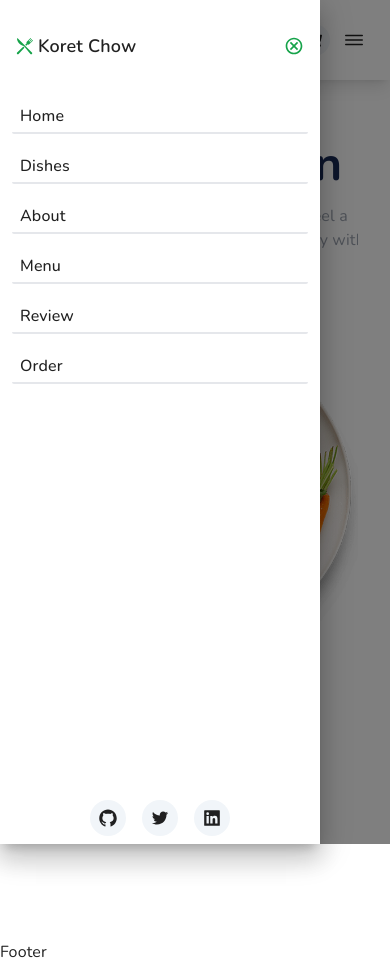
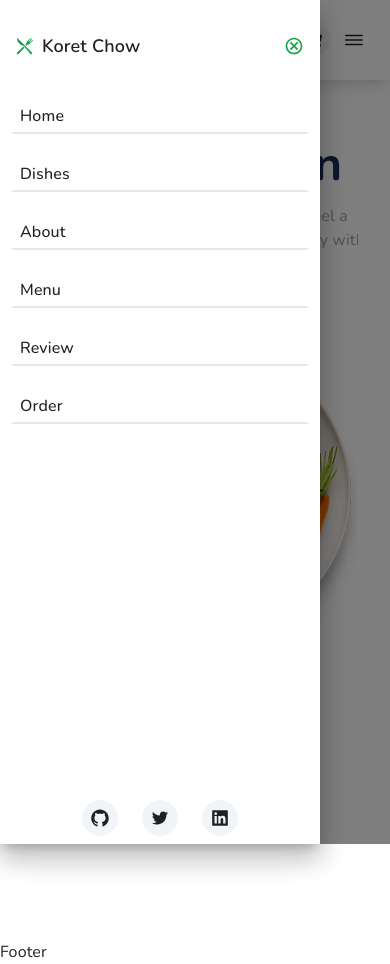
Before and after one commit to gidi-babz/koret-chow, a Next.js app: page / in a window 390 px wide. Both pictures are taken after a click on the button "Drawer". Built offline with nearby package versions, Linux system fonts and the light colour scheme.

Commit message:
fixed spacings

```diff
--- a/components/Navbar.js
+++ b/components/Navbar.js
@@ -49,7 +49,7 @@ const Navbar = () => {
 						))}
 					</ul>
 
-					<div className="flex items-center justify-center gap-4 ml-auto sm:ml-80 md:ml-auto lg:gap-5 lg:ml-0 mr-2 self-center">
+					<div className="flex items-center justify-center gap-6 ml-auto sm:ml-80 md:ml-auto lg:gap-5 lg:ml-0 mr-2 self-center">
 						<Tooltip title="Search">
 							<div className="bg-slate-100 rounded-full p-2 hover:drop-shadow cursor-pointer outline-none">
 								<ImSearch />
--- a/components/drawer.js
+++ b/components/drawer.js
@@ -39,7 +39,7 @@ const Sidebar = () => {
 			>
 				<Box p={2} mt={2} width="320px" textAlign="start" role="presentation">
 					<div className="flex justify-between items-center">
-						<div className="flex justify-center items-center gap-1">
+						<div className="flex justify-center items-center gap-2 lg:gap-1">
 							<GiKnifeFork className="text-lg text-green-600" />
 							<h2 className="font-semibold text-lg">Koret Chow</h2>
 						</div>
@@ -52,7 +52,7 @@ const Sidebar = () => {
 					</div>
 				</Box>
 				<Scrollbars autoHide>
-					<div className="flex flex-col justify-content align-items gap-4 h-full mt-6 mx-3">
+					<div className="flex flex-col justify-content align-items gap-6 lg:gap-4 h-full mt-6 mx-3">
 						{headerdata.map((item, i) => (
 							<NavLink
 								className="cursor-pointer font-medium px-2 py-1 rounded-sm hover:text-green-600 active:bg-green-600 active:text-white active:ease-in border-b-2 border-solid border-slate-inherit"
@@ -69,7 +69,7 @@ const Sidebar = () => {
 						))}
 
 						{/* REVISIT THIS SECTION AND CLEANUP/REFACTOR THIS CODE*/}
-						<div className="mt-auto flex justify-center items-center gap-4 mb-8">
+						<div className="mt-auto flex justify-center items-center gap-6 lg:gap-4 mb-8">
 							<div className="p-2 rounded-full bg-slate-100">
 								<Link
 									target="_blank"
```
